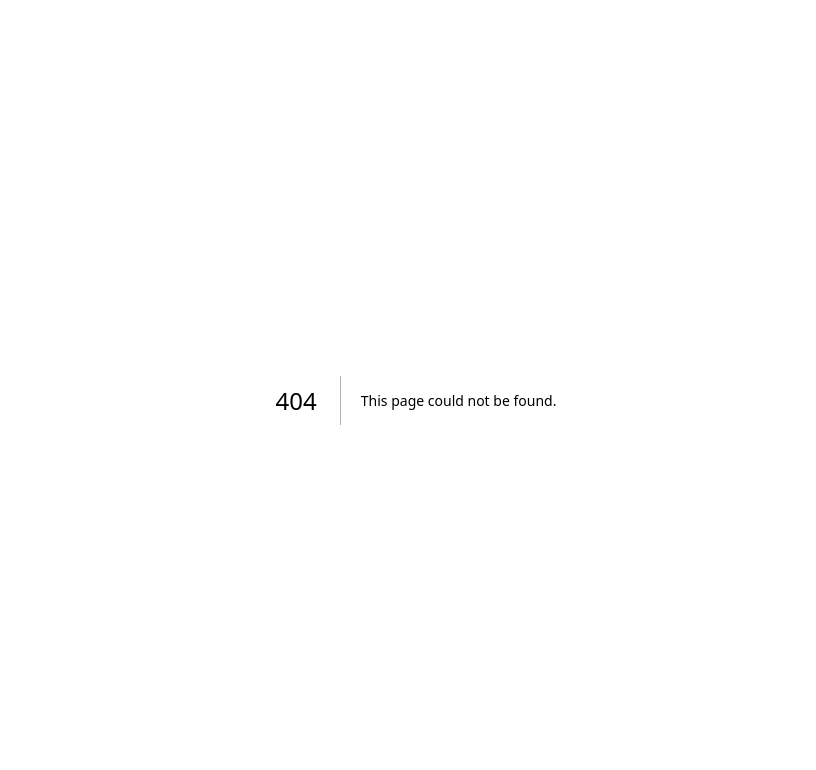
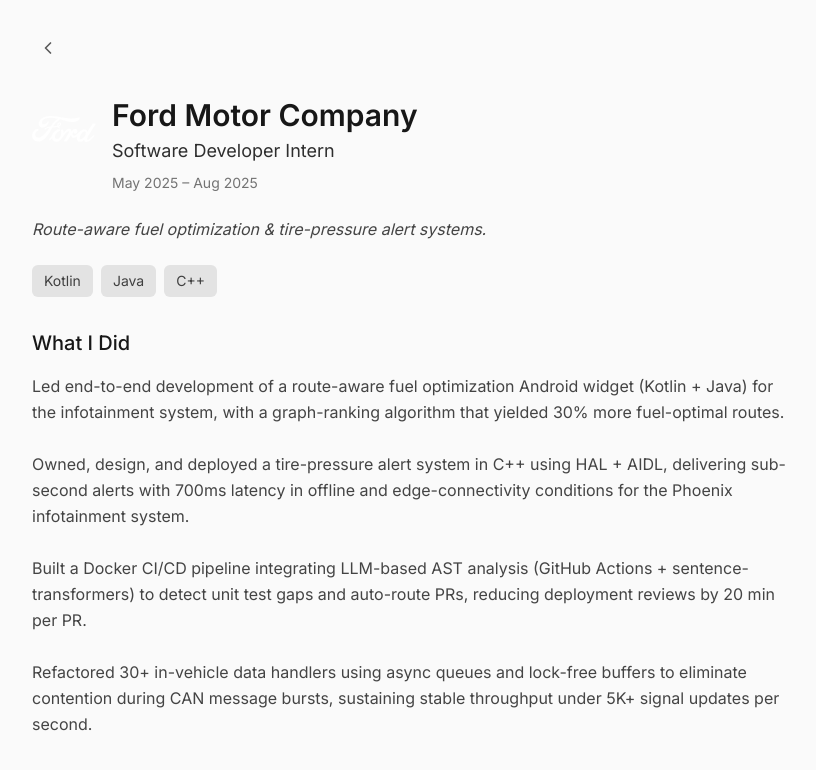
Before and after one commit to amanzav/portfolio, a Next.js app: page /experience/ford-developer-2025 in a window 1280 px wide. Before the commit this address had no page. Shown: the top 770 px of the page, without its empty margins (224-1040 px from the left). Built offline with nearby package versions, Linux system fonts and the light colour scheme.

Commit message:
added simple experience page

```diff
--- /dev/null
+++ b/app/experience/[slug]/page.tsx
@@ -0,0 +1,26 @@
+import { notFound } from "next/navigation";
+import { experiences } from "@/lib/experiences";
+import ExperienceDetailClient from "@/components/ExperienceDetailClient";
+
+export default function ExperienceDetailPage({
+  params,
+}: {
+  params: { slug: string };
+}) {
+  const experience = experiences.find((exp) => exp.id === params.slug);
+  if (!experience) {
+    notFound();
+  }
+  return (
+    <main className="min-h-screen bg-background text-foreground p-8">
+      <div className="max-w-3xl mx-auto">
+        <ExperienceDetailClient experience={experience} />
+      </div>
+    </main>
+  );
+}
+
+// Required for static export
+export function generateStaticParams() {
+  return experiences.map(exp => ({ slug: exp.id }));
+}
--- /dev/null
+++ b/components/ExperienceDetailClient.tsx
@@ -0,0 +1,89 @@
+"use client";
+import Link from "next/link";
+import { ChevronLeft } from "lucide-react";
+import {
+  TooltipProvider,
+  Tooltip,
+  TooltipTrigger,
+  TooltipContent,
+} from "@/components/ui/tooltip";
+import Image from "next/image";
+import { motion } from "motion/react";
+
+export default function ExperienceDetailClient({ experience }: { experience: any }) {
+  return (
+    <motion.div
+      initial={{ opacity: 0, y: 8 }}
+      animate={{ opacity: 1, y: 0 }}
+      transition={{ duration: 0.18, ease: "easeOut" }}
+    >
+      <div className="mb-8">
+        <TooltipProvider delayDuration={100}>
+          <Tooltip>
+            <TooltipTrigger asChild>
+              <Link
+                href="/"
+                className="inline-flex items-center justify-center w-8 h-8 rounded-md hover:bg-foreground/10 text-foreground/70 hover:text-foreground transition-colors"
+                aria-label="Back to portfolio"
+              >
+                <ChevronLeft className="w-5 h-5" />
+              </Link>
+            </TooltipTrigger>
+            <TooltipContent side="top" align="center" sideOffset={8}>
+              <p className="whitespace-nowrap">Back to portfolio</p>
+            </TooltipContent>
+          </Tooltip>
+        </TooltipProvider>
+      </div>
+
+      <div className="flex items-start gap-4 mb-6">
+        <div className="w-16 h-16 relative flex items-center justify-center">
+          <Image
+            src={experience.logo}
+            alt={`${experience.company} logo`}
+            width={experience.company === "Transpire Technologies" ? 48 : 64}
+            height={experience.company === "Transpire Technologies" ? 48 : 64}
+            className="object-contain"
+          />
+        </div>
+        <div>
+          <h1 className="text-3xl font-semibold text-foreground mb-1">
+            {experience.company}
+          </h1>
+          <p className="text-lg text-foreground/90 mb-2">
+            {experience.role}
+          </p>
+          <p className="text-sm text-muted">{experience.date}</p>
+        </div>
+      </div>
+
+      {experience.description && (
+        <p className="text-foreground/80 mb-6 text-base italic">
+          {experience.description}
+        </p>
+      )}
+
+      <div className="flex gap-2 flex-wrap mb-8">
+        {experience.skills.map((skill: string, idx: number) => (
+          <span
+            key={idx}
+            className="px-3 py-1.5 rounded-md bg-foreground/10 text-foreground/80 text-sm"
+          >
+            {skill}
+          </span>
+        ))}
+      </div>
+
+      {experience.details && (
+        <div className="prose prose-invert prose-sm max-w-none">
+          <h2 className="text-xl font-medium text-foreground mb-4">
+            What I Did
+          </h2>
+          <div className="text-foreground/80 leading-relaxed whitespace-pre-line">
+            {experience.details}
+          </div>
+        </div>
+      )}
+    </motion.div>
+  );
+}
--- a/components/ExperienceTable.tsx
+++ b/components/ExperienceTable.tsx
@@ -2,6 +2,8 @@
 
 import { motion } from "motion/react";
 import Image from "next/image";
+import Link from "next/link";
+import { ChevronRight } from "lucide-react";
 import {
   Table,
   TableBody,
@@ -43,22 +45,7 @@
                 </div>
               </TableCell>
               <TableCell className="text-foreground/90 text-sm py-1.5">
-                {exp.description ? (
-                  <TooltipProvider delayDuration={100}>
-                    <Tooltip>
-                      <TooltipTrigger asChild>
-                        <span className="cursor-default hover:text-foreground transition-colors">
-                          {exp.company}
-                        </span>
-                      </TooltipTrigger>
-                      <TooltipContent side="top" align="start" sideOffset={8} alignOffset={-10}>
-                        <p className="whitespace-nowrap">{exp.description}</p>
-                      </TooltipContent>
-                    </Tooltip>
-                  </TooltipProvider>
-                ) : (
-                  exp.company
-                )}
+                {exp.company}
               </TableCell>
               <TableCell className="text-foreground/90 text-sm py-1.5">{exp.role}</TableCell>
               <TableCell className="text-foreground/70 text-xs py-1.5">
@@ -74,6 +61,24 @@
                 </div>
               </TableCell>
               <TableCell className="text-right text-muted text-xs py-6">{exp.date}</TableCell>
+              <TableCell className="text-right py-1.5 w-12">
+                <TooltipProvider delayDuration={100}>
+                  <Tooltip>
+                    <TooltipTrigger asChild>
+                      <Link
+                        href={`/experience/${exp.id}`}
+                        className="inline-flex items-center justify-center w-8 h-8 rounded-md hover:bg-foreground/10 text-foreground/70 hover:text-foreground transition-colors group"
+                        aria-label="View details"
+                      >
+                        <ChevronRight className="w-5 h-5 transition-transform group-hover:-rotate-45" />
+                      </Link>
+                    </TooltipTrigger>
+                    <TooltipContent side="top" align="center" sideOffset={8}>
+                      <p className="whitespace-nowrap">View details</p>
+                    </TooltipContent>
+                  </Tooltip>
+                </TooltipProvider>
+              </TableCell>
             </TableRow>
           ))}
         </TableBody>
```
